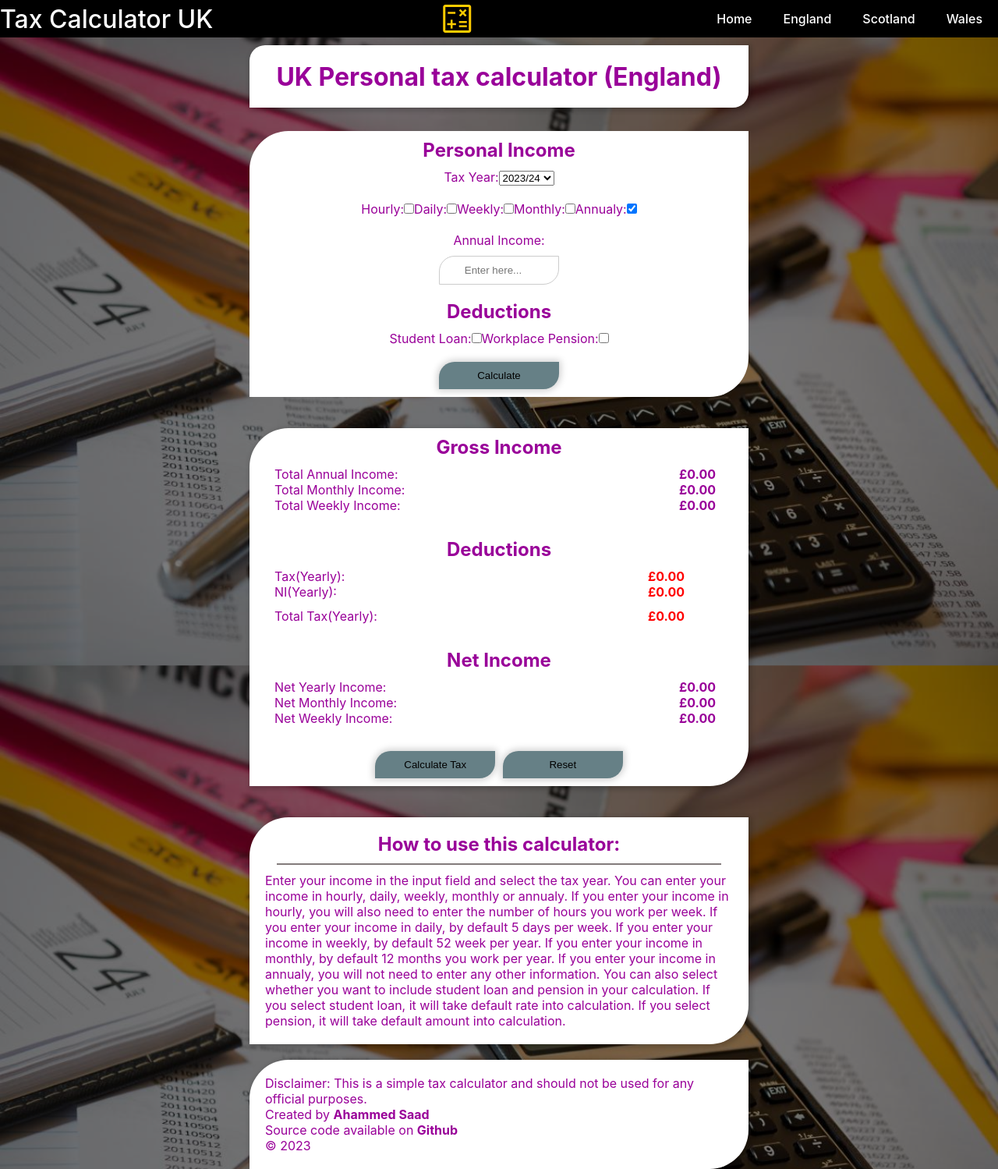
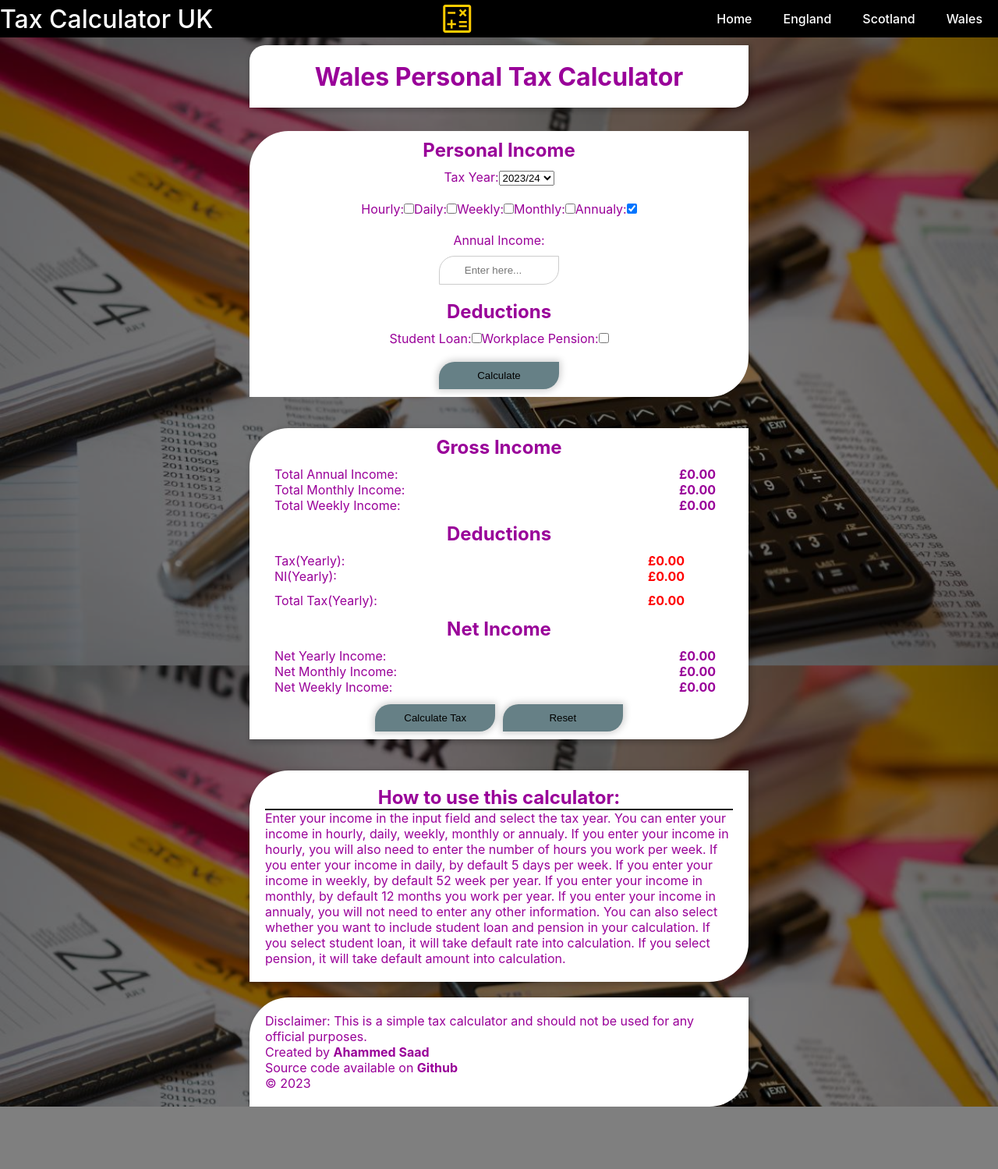
Before and after one commit to asaad227/taxCalculator, a React app: page /wales in a window 1280 px wide. Shown: the whole page at 78% size. After the commit the page ends 1419 px from the top, so only its background shows below. Built offline with nearby package versions, Linux system fonts and the light colour scheme.

Commit message:
update margin error

```diff
--- a/src/Scottland/index.js
+++ b/src/Scottland/index.js
@@ -115,7 +115,7 @@ export default function Scotland() {
         <div>
            <NavBar/>
         <div className='main'>
-            <h1>UK Personal tax calculator (Scotland)</h1>
+            <h1>Scotland Personal Tax Calculator</h1>
 
             <Form year={year} setYear={setYear} isLoan={isLoan} setIsLoan={setIsLoan} isPension={isPension} setIsPension={setIsPension}
             handleSubmit={handleSubmit} isDaily={isDaily}
--- a/src/TotalTax/index.css
+++ b/src/TotalTax/index.css
@@ -105,8 +105,8 @@ box-shadow: 0 0 10px 2px var(--main-shadow-color);
 }
 
 .divider{
-border-bottom: 2px solid #837c7c;
-margin: 10px 15px;
+border-bottom: 2px solid #131313;
+margin: 0 auto;
 }
 
 .total-tax{
@@ -157,9 +157,7 @@ input[type="button"] {
   font-weight: bold;
 }
 p span {
-  font-weight: bold;
-width: 12vw;
-  float: right;
+font-weight: bold;
 }
 
 .small-divider{
--- a/src/TotalTax/index.js
+++ b/src/TotalTax/index.js
@@ -114,7 +114,7 @@ function handleReset(event){
     <div>
     <NavBar/>
     <div className='main'>
-        <h1>UK Personal tax calculator (England)</h1>
+        <h1>England Personal Tax Calculator</h1>
 
         <Form year={year} setYear={setYear} isLoan={isLoan} setIsLoan={setIsLoan} isPension={isPension} setIsPension={setIsPension}
         handleSubmit={handleSubmit} isDaily={isDaily}
--- a/src/Wales/index.js
+++ b/src/Wales/index.js
@@ -116,7 +116,7 @@ export default function Wales() {
         <div>
         <NavBar />
         <div className='main'>
-            <h1>UK Personal tax calculator (England)</h1>
+            <h1>Wales Personal Tax Calculator</h1>
 
             <Form year={year} setYear={setYear} isLoan={isLoan} setIsLoan={setIsLoan} isPension={isPension} setIsPension={setIsPension}
             handleSubmit={handleSubmit} isDaily={isDaily}
```
